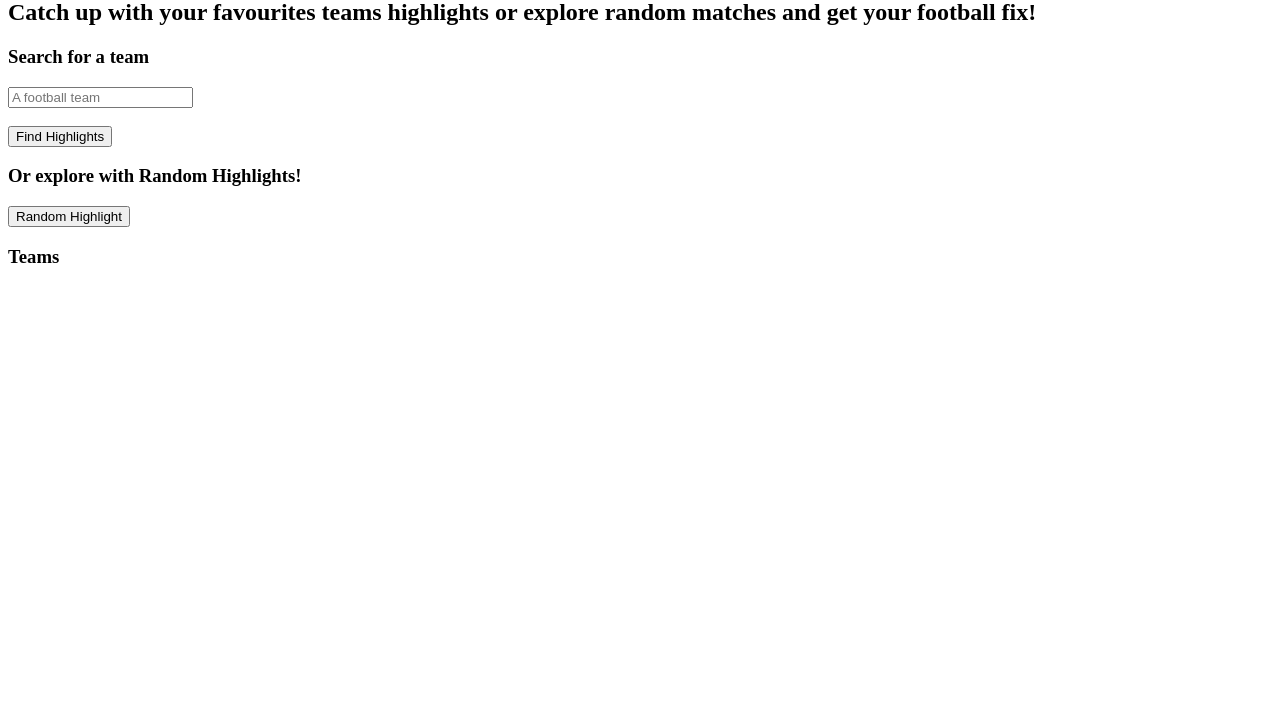
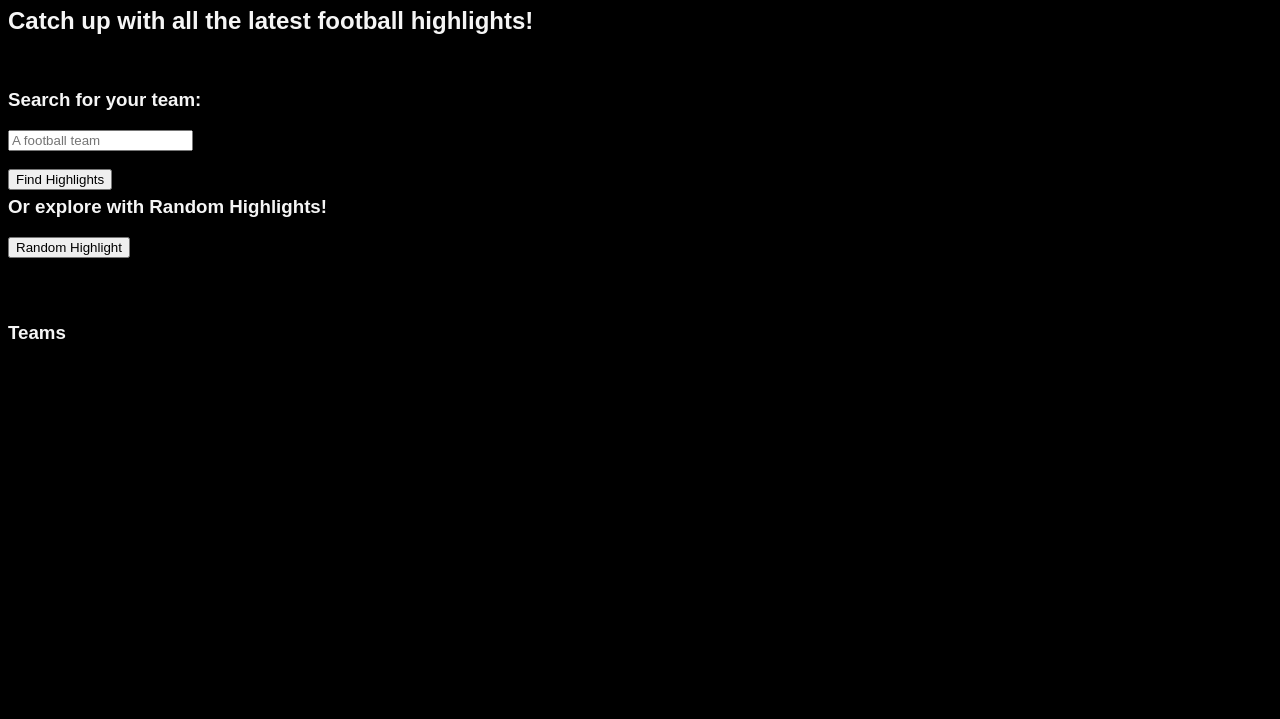
Before and after one commit to jshields123/football-highlights-app, a website: page index.html in a window 1280 px wide. Shown: the part 81-800 px from the top of the page. Drawn offline with Linux system fonts and the light colour scheme; no server answers.

Commit message:
added basic styling to font and background and reworded titles

```diff
--- a/index.html
+++ b/index.html
@@ -12,22 +12,28 @@
 
   <body>
     <div class='big-div'>
-    <h1>Football Fix</h1>
+    <div class="item">
+      <h1>Football Fix</h1>
     <h2>
-      Catch up with your favourites teams highlights or explore random matches
-      and get your football fix!
+      Catch up with all the latest football highlights!
     </h2>
-    <h3>Search for a team</h3>
+  </div>
+  <div class="item">
+    <br>
+    <h3>Search for your team:</h3>
     <input id="text1" placeholder="A football team" />
     <br />
     <br />
     <button onclick="findTeam()" id="findTeam">Find Highlights</button>
     <br />
-
+  </div>
+  <div class="item">
     <h3>Or explore with Random Highlights!</h3>
     <button type="submit" id="refresh" onClick="refreshPage()">
       Random Highlight
     </button>
+  </div>
+  <div class="item">
     <h3>Teams</h3>
     <div id="main"></div>
     </div>
--- a/renderPost.js
+++ b/renderPost.js
@@ -1,7 +1,7 @@
 
 function renderPostforRandom(sportData) {
-  let postTitleHTML = `<p>${sportData[randTeam]["title"]}</p>`;
-  let postDateHTML = `<p>${sportData[randTeam]["date"]}</p>`;
+  let postTitleHTML = `<h3>${sportData[randTeam]["title"]}</h3>`;
+  let postDateHTML = `<h3>${sportData[randTeam]["date"]}</h3>`;
   let postVideoHTML = `<div>${sportData[randTeam]["videos"][0]["embed"]}</div>`;
   return `${postTitleHTML}${postDateHTML.slice(0, 13)}${postVideoHTML}`;
 }
@@ -12,8 +12,8 @@ getSportData().then((post) => {
 });
 
 function renderPostforFind(teams) {
-  let postTitleHTML = `<p>${teams["title"]}</p>`;
-  let postDateHTML = `<p>${teams["date"]}</p>`;
+  let postTitleHTML = `<h3>${teams["title"]}</h3>`;
+  let postDateHTML = `<h3>${teams["date"]}</h3>`;
   let postVideoHTML = `<div>${teams["videos"][0]["embed"]}</div>`;
   return `${postTitleHTML}${postDateHTML.slice(0, 13)}${postVideoHTML}`;
 }
--- a/style.css
+++ b/style.css
@@ -0,0 +1,20 @@
+.big-div {
+    display: flex;
+    justify-content: space-between;
+    flex-wrap: wrap;
+}
+.item {
+    width: 48%;
+    height: 100px;
+    margin-bottom: 2%;
+    font-family: Arial, Helvetica, sans-serif;
+    color: whitesmoke;
+
+}
+.item:nth-child(2n) {
+    width: 100%;
+}
+
+body {
+    background-color: black;
+}
```
Also changed, not shown: findTeam.js (line endings or trailing spaces).
